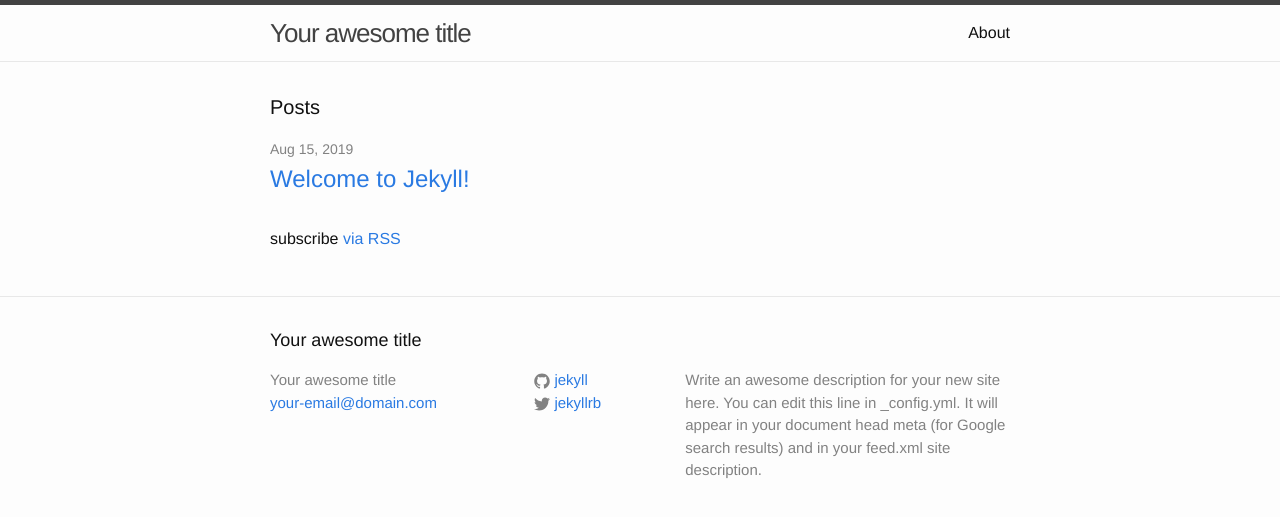
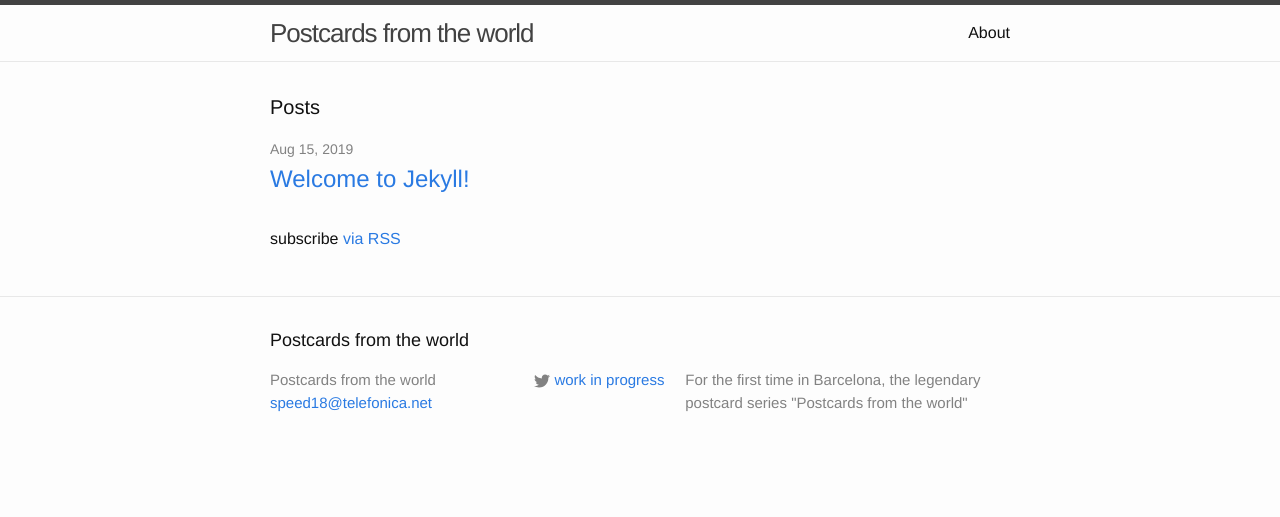
Before and after one commit to richard-davies/richard-davies.github.io, a Jekyll site: the page built from index.html, in a window 1280 px wide. Shown: the top 517 px of the page. Built offline with Jekyll 4.4.1, drawn with Linux system fonts in a browser that asks for light colours.

Commit message:
First changes on website

```diff
--- a/_config.yml
+++ b/_config.yml
@@ -6,16 +6,14 @@
 # 'jekyll serve'. If you change this file, please restart the server process.
 
 # Site settings
-title: Your awesome title
-email: your-email@domain.com
+title: Postcards from the world
+email: speed18@telefonica.net
 description: > # this means to ignore newlines until "baseurl:"
-  Write an awesome description for your new site here. You can edit this
-  line in _config.yml. It will appear in your document head meta (for
-  Google search results) and in your feed.xml site description.
+  For the first time in Barcelona, the legendary postcard series "Postcards from the world"
 baseurl: "" # the subpath of your site, e.g. /blog
 url: "http://yourdomain.com" # the base hostname & protocol for your site
-twitter_username: jekyllrb
-github_username:  jekyll
+twitter_username: work in progress
+#github_username:  work in progress
 
 # Build settings
 markdown: kramdown
```
